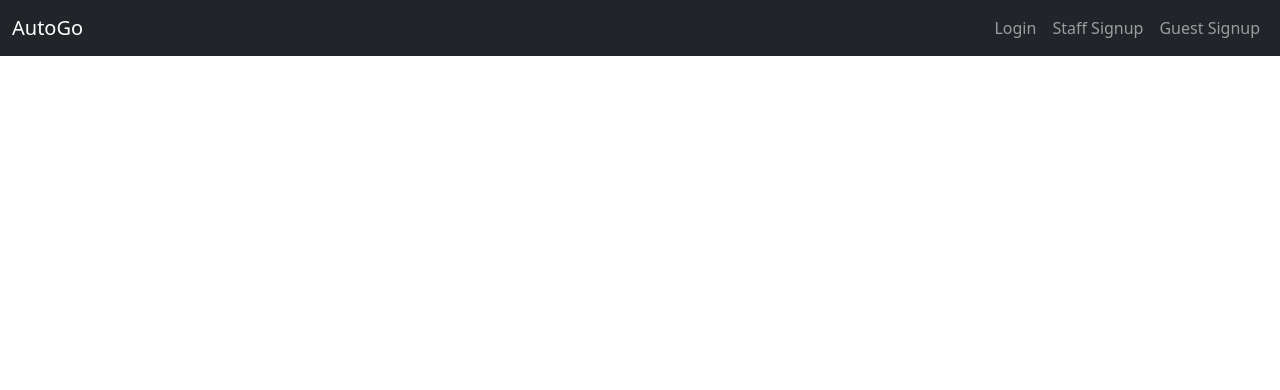
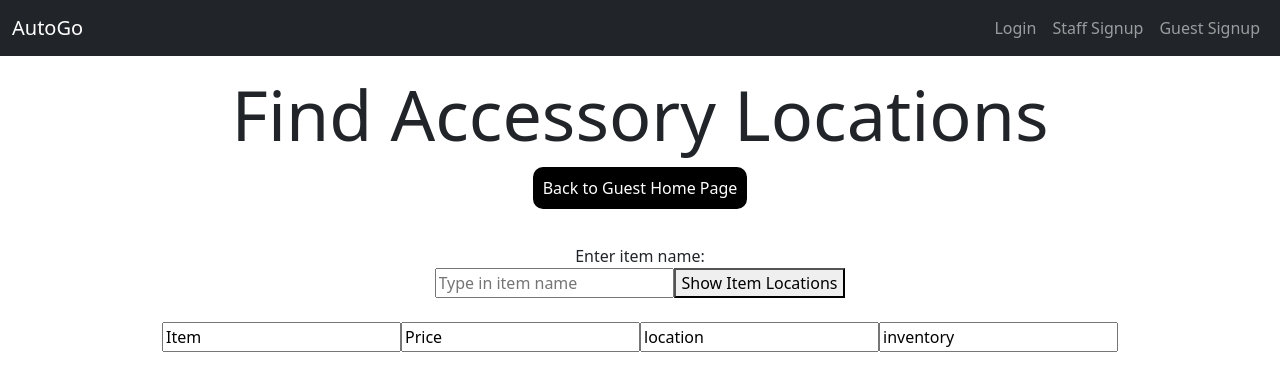
Before and after one commit to lunjielee/3309-AutoGo-GIthub, a React (Create React App) app: page /guest-find-item in a window 1280 px wide. Shown: the top 390 px of the page. Built offline with nearby package versions, Linux system fonts and the light colour scheme.

Commit message:
show accessory Loc

```diff
--- a/src/App.js
+++ b/src/App.js
@@ -13,10 +13,13 @@ import GuestHome from './components/guest_home'
 import StaffHome from './components/staff_home'
 import StaffSignup from './components/staff_signup'
 import GuestSignup from './components/guest_signup'
+import GuestFindItem from './components/guest_find_item'
 import GuestViewAppointment from './components/guest_view_appointments';
 import StaffViewAppointment from './components/staff_view_appointment';
+import StaffViewBranchRevenue from './components/staff_view_branchRevenue';
 import AddAppointment from './components/guest_add_appointment';
-import StaffViewBRevenue from './components/staff_view_branchRevenue';
+
+
 class App extends Component {
   render() {
     return (
@@ -58,8 +61,9 @@ class App extends Component {
             <Route path="/guest-home" element={<GuestHome />} />
             <Route path="/staff-home" element={<StaffHome />} />
             <Route path="/guest-view-appointment" element={<GuestViewAppointment />} />
+            <Route path="/guest-find-item" element={<GuestFindItem/>}/>
             <Route path="/staff-view-appointment" element={<StaffViewAppointment />} />
-            <Route path="/staff-view-BRevenue" element={<StaffViewBRevenue />}/>
+            <Route path="/staff-view-branchRevenue" element={<StaffViewBranchRevenue />}/>
             <Route path="/add-appointment" element={<AddAppointment />} />
           </Routes>
         </div>
--- /dev/null
+++ b/src/components/guest_find_item.js
@@ -0,0 +1,61 @@
+import React, { useState } from "react";
+import Axios from 'axios';
+
+export default function GuestFindItem() {
+
+    const a_style = {
+        backgroundColor: "black",
+        color: "white",
+        textDecoration: "none",
+        padding: "10px",
+        borderRadius: "10px",
+    }
+
+    const a_div_style = {
+        margin: "20px",
+    }
+
+    const API_DOMAIN = process.env.API_DOMAIN || 'localhost';
+
+    const [itemNo, setItemNo]=useState("");
+    const [itemlist,setItemList]=useState([]);
+
+    const getItemList = () => {
+        console.log(localStorage.currentUser);
+        Axios.post(`http://${API_DOMAIN}:8081/api/guest_find_item`, {
+            itemNo: itemNo
+        }).then(response => {
+            console.log(response.data)
+            setItemList(response.data);
+        })
+    }
+
+    return (
+        <div>
+            <h1>Find Accessory Locations</h1>
+            <div style={a_div_style}>
+                <a href='/guest-home' style={a_style}>Back to Guest Home Page</a>
+            </div>
+
+            <br/>
+            <label for='item'>Enter item name: </label><br/>
+            <input onChange={(event)=>{setItemNo(event.target.value)}} id='item' placeholder='Type in item name'/>
+            <button onClick={getItemList}>Show Item Locations</button><br />
+            <br></br>
+            <input value='Item' readOnly></input>
+            <input value='Price' readOnly></input>
+            <input value='location' readOnly></input>
+            <input value='inventory' readOnly></input>
+            <br />
+
+            {itemlist.map((val) => {
+                return <div>
+                    <input value={val.item} readOnly></input>
+                    <input value={val.price} readOnly></input>
+                    <input value={val.location} readOnly></input>
+                    <input value={val.inventory} readOnly></input>
+                </div>
+            })}
+        </div>
+    )
+}
--- a/src/components/guest_home.js
+++ b/src/components/guest_home.js
@@ -27,6 +27,9 @@ export default function GuestHome() {
             <div style={a_div_style}>
                 <a href='' style={a_style}>my profile</a>
             </div>
+            <div style={a_div_style}>
+                <a href='/guest-find-item' style={a_style}>Find Locations</a>
+            </div>
         </div>
     )
 
--- a/src/components/guest_view_appointments.js
+++ b/src/components/guest_view_appointments.js
@@ -84,6 +84,7 @@ export default function GuestViewAppointment() {
             <button onClick={deleteAppointment}>Delete Appointment</button>
             <br></br>
 
+
             <br></br>
             <input onChange={(event) => { setAppointmentNo(event.target.value) }} name='appointmentNoInput' placeholder="Type in appointmentNo"></input>
             <button onClick={viewReceipt}>View Receipt</button>
--- a/src/components/staff_home.js
+++ b/src/components/staff_home.js
@@ -23,7 +23,7 @@ export default function StaffHome() {
                 <a href='' style={a_style}>my profile</a>
             </div>
             <div style={a_div_style}>
-                <a href='/staff-view-BRevenue' style={a_style}>View Branch Reveneue</a>
+                <a href='/staff-view-branchRevenue' style={a_style}>View Branch Reveneue</a>
             </div>
         </div>
     )
--- a/src/components/staff_view_branchRevenue.js
+++ b/src/components/staff_view_branchRevenue.js
@@ -2,7 +2,8 @@ import React, { useState } from "react";
 import { useNavigate } from "react-router-dom";
 import Axios from 'axios';
 
-export default function StaffViewAppointment() {
+
+export default function StaffViewBranchRevenue() {
 
     const a_style = {
         backgroundColor: "black",
@@ -18,12 +19,15 @@ export default function StaffViewAppointment() {
 
     const API_DOMAIN = process.env.API_DOMAIN || 'localhost';
     const [resultList, setResultList] = useState([]);
+    const [dateFrom, setDateFrom]=useState("");
+
 
     const getResultList = () => {
         console.log(localStorage.currentUser);
-        Axios.post(`http://${API_DOMAIN}:8081/api/staff_view_appointment`, {
+        Axios.post(`http://${API_DOMAIN}:8081/api/staff_view_branchRevenue`, {
             userName: localStorage.currentUser,
-            password: localStorage.password
+            password: localStorage.password,
+
         }).then(response => {
             setResultList(response.data)
         })
@@ -31,25 +35,32 @@ export default function StaffViewAppointment() {
 
     return (
         <div>
-            <h1>Staff View Appointment Page</h1>
+            <h1>Staff View Branch Monthly Revenue Page</h1>
             <div style={a_div_style}>
                 <a href='/staff-home' style={a_style}>Back to Staff Home Page</a><br />
             </div>
-            <button onClick={getResultList}>Show Appointments</button>
-            <br></br>
-            <input value='AppointmentNo' readOnly></input>
-            <input value='Service Type'readOnly></input>
-            <input value='Service Description' readOnly></input>
-            <input value='Date' readOnly></input>
-            <input value='License Plate'readOnly></input>
-            <br></br>
+            <label for='dateFrom'>Date From: </label>
+            <input id='dateFrom' name='dateFrom' rows="1" cols="20" ></input><br/>
+
+            <label for='dateTo'>Date To: </label>
+            <textarea id='dateTo' name='dateTo' rows="1" cols="20"></textarea><br/>
+
+            <button onClick={getResultList}>Show Branch</button>
+            <div>Follow this format: 2021-08-20 10:00:00</div>
+
+
             {resultList.map((val) => {
+                console.log(val)
+
                 return <div>
-                        <input value={val.appointmentNo} readOnly></input>
-                        <input value={val.serviceType} readOnly></input>
-                        <input value={val.serviceDescription} readOnly></input>
-                        <input value={val.date} readOnly></input>
-                        <input value={val.licensePlate} readOnly></input>
+                    <input Value='Branch Number' readOnly></input>
+                    <input value='Location' readOnly></input>
+                    <input value='Monthly Revenue' readOnly></input>
+
+                    <input value={val.branchNo} readOnly></input>
+                    <input value={val.location} readOnly></input>
+                    <input value={val.totalPayment} readOnly></input>
+
                 </div>
             })}
         </div>
```
Also changed, not shown: server.js (+48 -1 lines), 3 other files (tests, documents, lock files or other folders).
